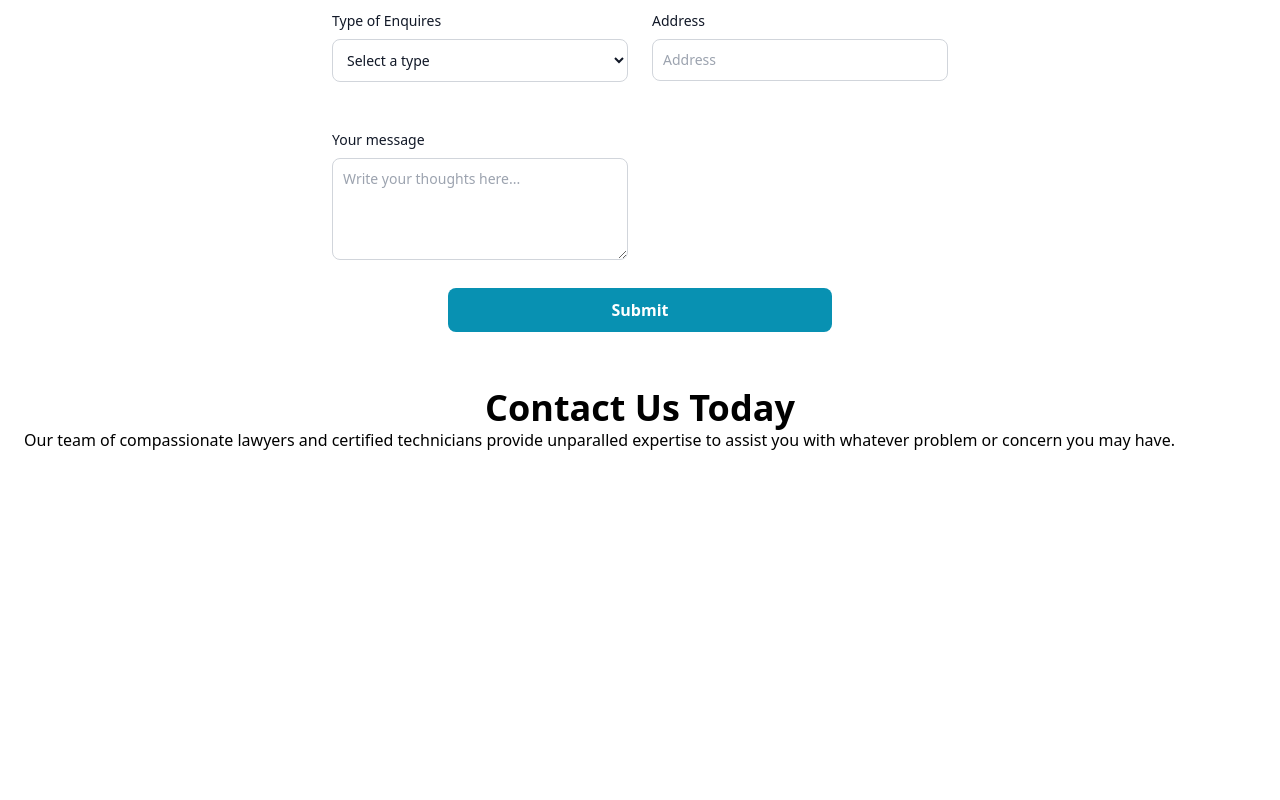
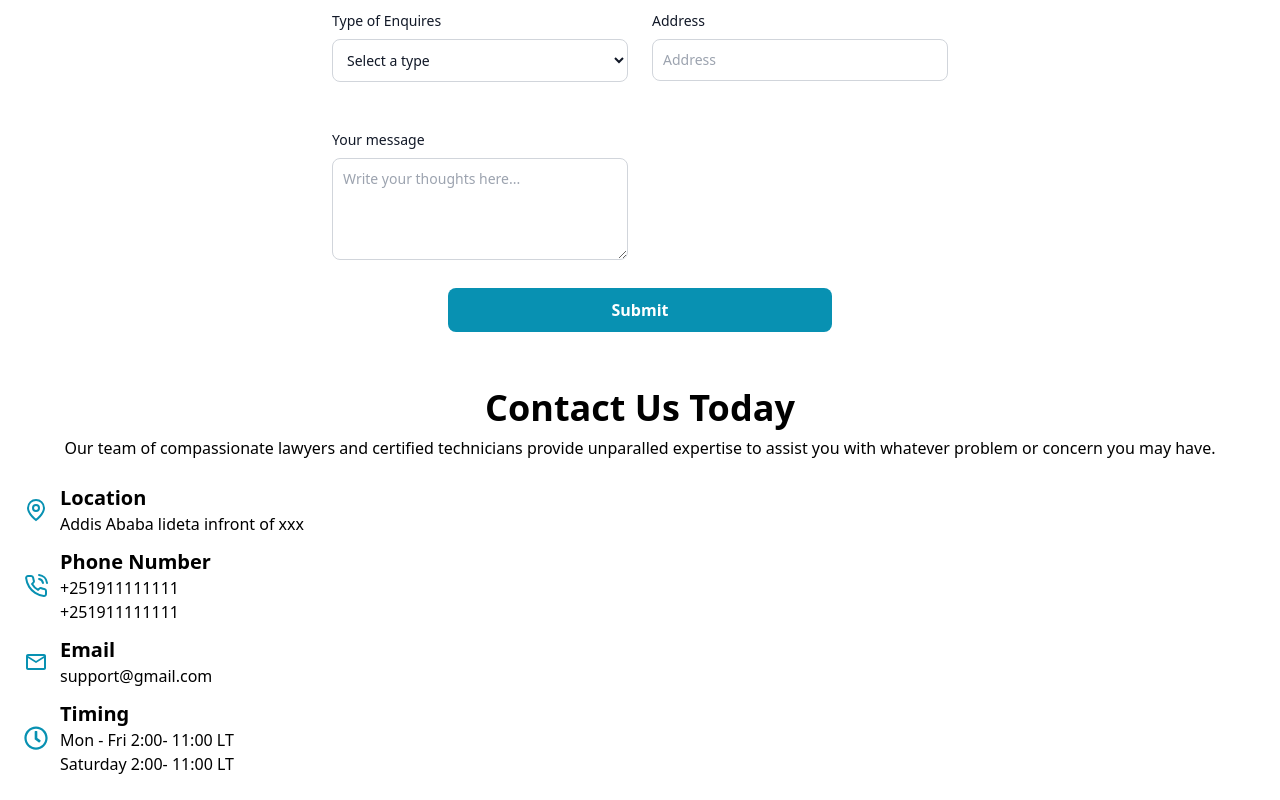
Before and after one commit to kasahun-welela/slf, a React (Vite) app: page / in a window 1280 px wide. Shown: the part 3705-4505 px from the top of the page. Before the commit the page ends 4157 px from the top, so only its background shows below. Built offline with nearby package versions, Linux system fonts and the light colour scheme.

Commit message:
add location details

```diff
--- a/src/components/ContactUs.jsx
+++ b/src/components/ContactUs.jsx
@@ -1,3 +1,8 @@
+import { GrLocation } from "react-icons/gr";
+import { FiPhoneCall } from "react-icons/fi";
+import { MdOutlineEmail } from "react-icons/md";
+import { FaRegClock } from "react-icons/fa";
+
 function ContactUs() {
   return (
     <div className="mx-6 ">
@@ -149,11 +154,43 @@ function ContactUs() {
       <h1 className="font-semibold text-center text-4xl mt-14 ">
         Contact Us Today
       </h1>
-      <p>
+      <p className="text-center mt-2">
         Our team of compassionate lawyers and certified technicians provide
         unparalled expertise to assist you with whatever problem or concern you
         may have.{" "}
       </p>
+      <div className="my-6">
+        <div className="flex items-center gap-3 my-3">
+          <GrLocation className="text-2xl text-cyan-600" />
+          <div>
+            <p className="text-xl font-semibold">Location</p>
+            <p>Addis Ababa lideta infront of xxx</p>
+          </div>
+        </div>
+        <div className="flex items-center gap-3 my-3">
+          <FiPhoneCall className="text-2xl text-cyan-600" />
+          <div>
+            <p className="text-xl font-semibold">Phone Number</p>
+            <p>+251911111111</p>
+            <p>+251911111111</p>
+          </div>
+        </div>
+        <div className="flex items-center gap-3 my-3">
+          <MdOutlineEmail className="text-2xl text-cyan-600" />
+          <div>
+            <p className="text-xl font-semibold">Email</p>
+            <p>support@gmail.com</p>
+          </div>
+        </div>
+        <div className="flex items-center gap-3 my-3">
+          <FaRegClock className="text-2xl text-cyan-600" />
+          <div>
+            <p className="text-xl font-semibold">Timing</p>
+            <p>Mon - Fri 2:00- 11:00 LT</p>
+            <p>Saturday 2:00- 11:00 LT</p>
+          </div>
+        </div>
+      </div>
     </div>
   );
 }
```
